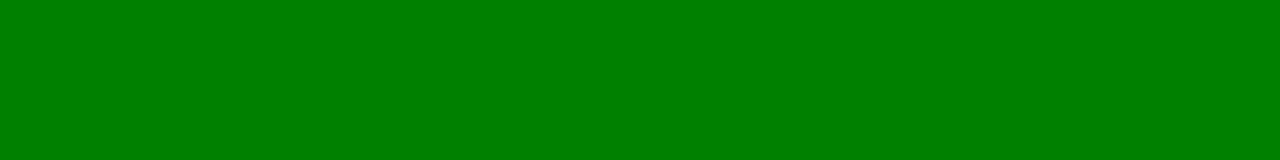
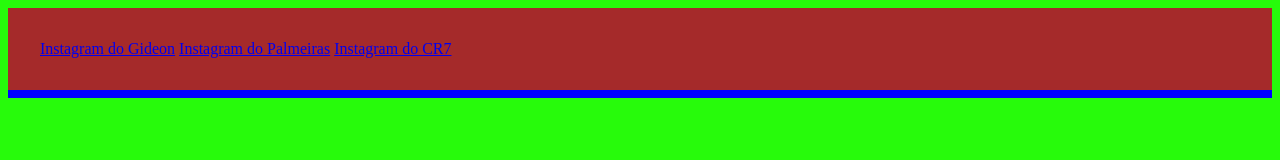
Before and after one commit to GDzinDantas/cursoinformativodev, a plain HTML site: page index.html in a window 1280 px wide. Drawn offline with Linux system fonts and the light colour scheme.

Commit message:
gideoncontinuacao
site dia 01 de março

```diff
--- a/index.html
+++ b/index.html
@@ -2,8 +2,15 @@
 <html lang="en">
 <style>
     body{
-        background-color: green;
+        background-color: rgb(39, 251, 11);
     }
+    header{
+        padding: 32px;
+        border-bottom: 8px solid blue ;
+        background-color: brown;
+
+    }
+
 
 </style>
 
@@ -17,7 +24,9 @@
     <header>
 
         <div class="links">
-            <a
+            <a href="HTTPS://www.instagram.com/g.dantas_18">Instagram do Gideon</a>
+            <a href="HTTPS://www.instagram.com/palmeiras">Instagram do Palmeiras</a>
+            <a href="HTTPS://www.instagram.com/cristiano">Instagram do CR7</a>
         </div>
     </header>
 </body>
```
